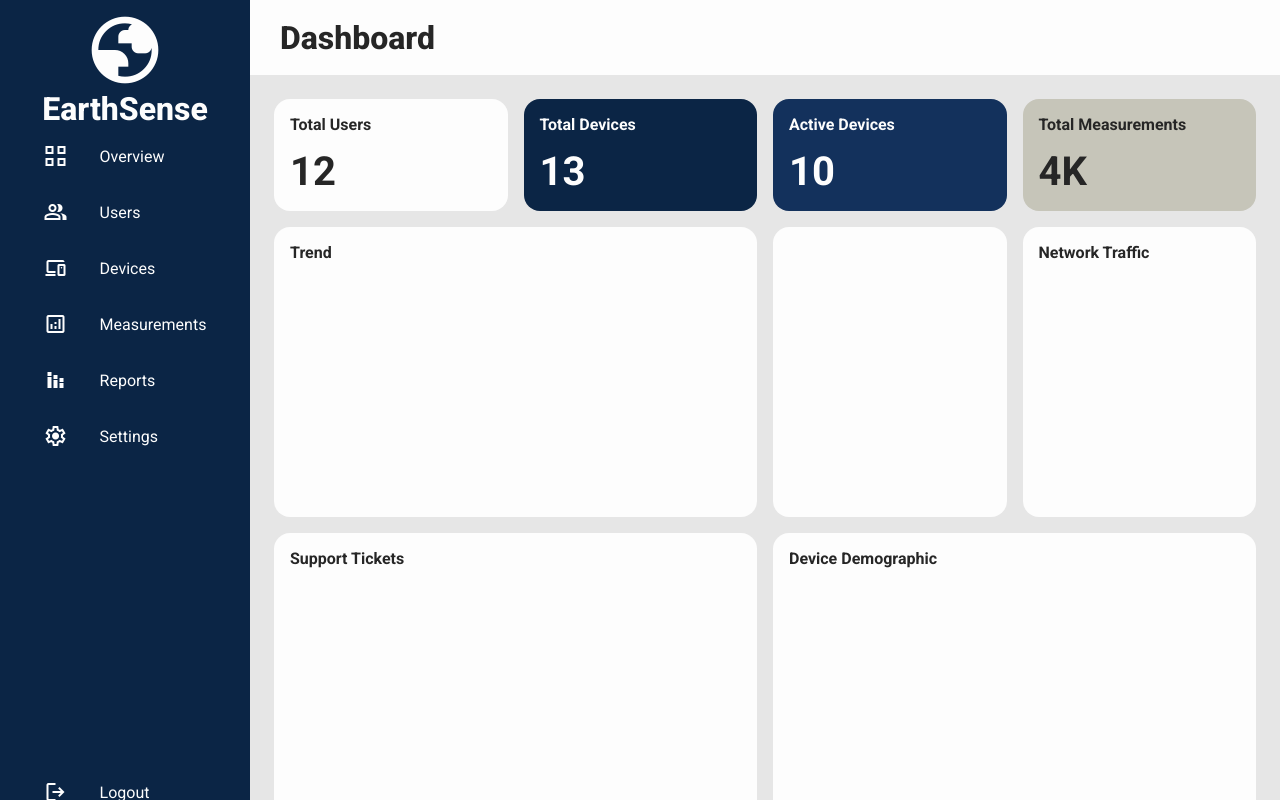
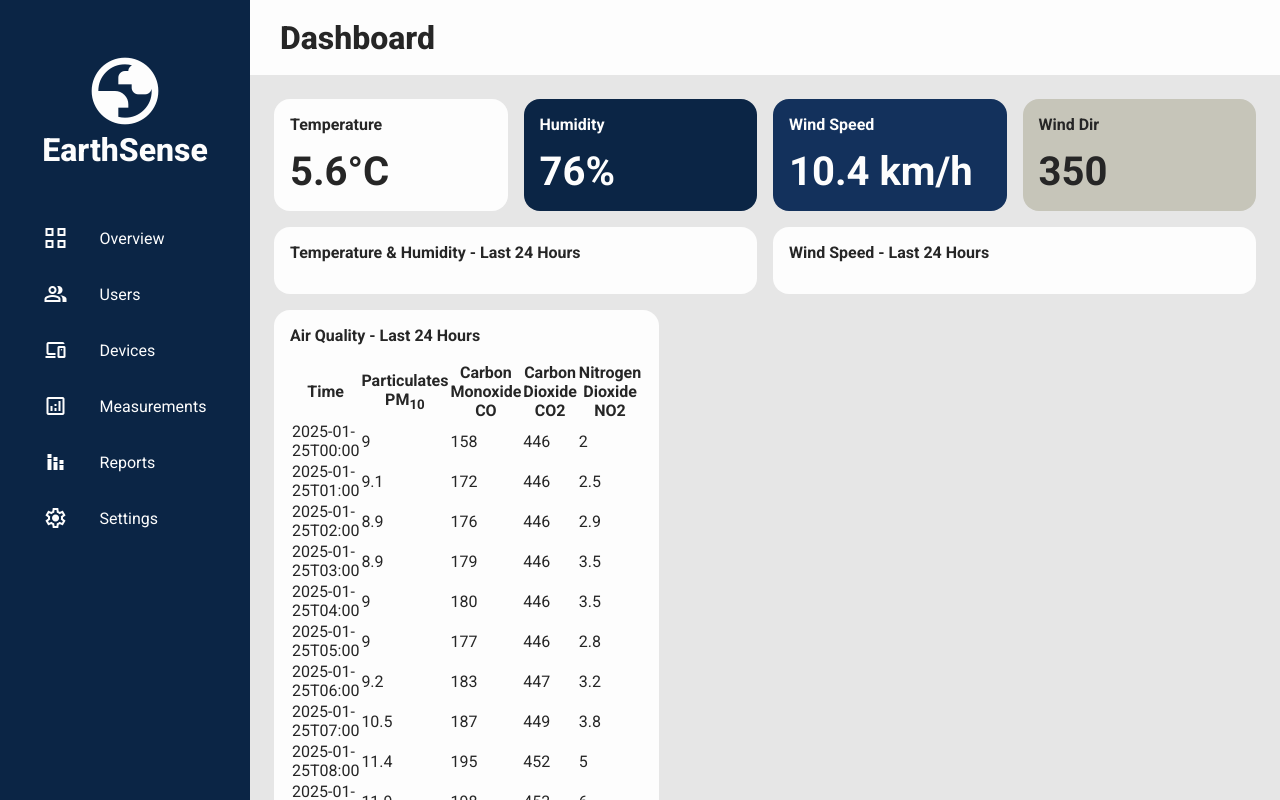
Before and after one commit to alittlebroken/earthsense, a React (Vite) app: page / in a window 1280 px wide. Shown: the top 800 px of the page. Built offline with nearby package versions, Linux system fonts and the light colour scheme.

Commit message:
added DashBoardMain content componenet and styles

```diff
--- a/src/features/DashboardMain/DashboardMain.jsx
+++ b/src/features/DashboardMain/DashboardMain.jsx
@@ -1,4 +1,15 @@
+import { LineChart, Line, XAxis, YAxis, CartesianGrid, Tooltip, Legend,ResponsiveContainer, RadialBarChart, RadialBar } from 'recharts';
+
+import chartingData, { ticketData, meteorlogicalData} from '../../mocks/mockedData';
+
 import './DashboardMain.css';
+
+const style = {
+    top: '50%',
+    right: 0,
+    transform: 'translate(0, -50%)',
+    lineHeight: '24px',
+  };
 
 const DashboardMain = ({children}) => {
     return (
@@ -7,37 +18,62 @@ const DashboardMain = ({children}) => {
             <section className="grid grid-cols-4 gap-1">
 
                 <div className="rounded bg-colour-white pad-1 flex flex-col flex-justify-between">
-                    <span className="text-700">Total Users</span>
-                    <span className="text-lg text-700">12</span>
+                    <span className="text-700">Temperature</span>
+                    <span className="text-lg text-700">{meteorlogicalData.temp}°C</span>
                 </div>
                 <div className="rounded bg-colour-primary text-white pad-1 flex flex-col flex-justify-between">
-                    <span className="text-700">Total Devices</span>
-                    <span className="text-lg text-700">13</span>
+                    <span className="text-700">Humidity</span>
+                    <span className="text-lg text-700">{meteorlogicalData.humidity}%</span>
                 </div>
                 <div className="rounded bg-colour-secondary text-white pad-1 flex flex-col flex-justify-between">
-                    <span className="text-700">Active Devices</span>
-                    <span className="text-lg text-700">10</span>
+                    <span className="text-700">Wind Speed</span>
+                    <span className="text-lg text-700">{meteorlogicalData.windSpeed} km/h</span>
                 </div>
                 <div className="rounded bg-colour-tertiary pad-1 flex flex-col flex-justify-between">
-                    <span className="text-700">Total Measurements</span>
-                    <span className="text-lg text-700">4K</span>
+                    <span className="text-700">Wind Dir</span>
+                    <span className="text-lg text-700">{meteorlogicalData.windDir}</span>
                 </div>
             </section>
 
             <section className="grid grid-cols-4 gap-1 ">
 
-                <div className="grid-span-2 rounded bg-colour-white pad-1">
-                    <span className="text-700">Trend</span>
+                <div className="grid-span-2 rounded bg-colour-white pad-1 grid gap-1">
+                    <span className="text-700">Temperature & Humidity - Last 24 Hours</span>
+                    <ResponsiveContainer width="90%" height="90%">
+                        <LineChart
+                            width={500}
+                            height={300}
+                            data={meteorlogicalData.historicalData}
+                        >
+                         <CartesianGrid strokeDasharray="3 3" />
+                         <XAxis dataKey="time" />
+                         <YAxis yAxisId="left" />
+                         <YAxis yAxisId="right" orientation="right" />
+                         <Tooltip />
+                         <Legend />
+                         <Line yAxisId="left" type="monotone" dataKey="temp" stroke="#75485E" />
+                         <Line yAxisId="right" type="monotone" dataKey="humidity" stroke="#95BF8F" />
+                        </LineChart>
+                    </ResponsiveContainer>
                 </div>
 
-                <div className="rounded bg-colour-white pad-1">
-                <span className="text-700">
-
-                </span>
-                </div>
-
-                <div className="rounded bg-colour-white pad-1">
-                    <span className="text-700">Network Traffic</span>
+                <div className="grid-span-2 rounded bg-colour-white pad-1 grid gap-1">
+                    <span className="text-700">Wind Speed - Last 24 Hours</span>
+                    <ResponsiveContainer width="90%" height="90%">
+                        <LineChart
+                            width={500}
+                            height={300}
+                            data={meteorlogicalData.historicalData}
+                        >
+                         <CartesianGrid strokeDasharray="3 3" />
+                         <XAxis dataKey="time" />
+                         <YAxis />
+                         <Tooltip />
+                         <Legend />
+                         <Line type="monotone" dataKey="windSpeed" stroke="#FF7F11" />
+                         <Line type="monotone" dataKey="windGusts" stroke="#FF1B1C" />
+                        </LineChart>
+                    </ResponsiveContainer>
                 </div>
 
 
@@ -45,12 +81,34 @@ const DashboardMain = ({children}) => {
 
             <section className="grid grid-cols-4 gap-1">
 
-                <div className="grid-span-2 rounded bg-colour-white pad-1">
-                    <span className="text-700">Support Tickets</span>
-                </div>
-
-                <div className="grid-span-2 rounded bg-colour-white pad-1">
-                    <span className="text-700">Device Demographic</span>
+                <div className="grid-span-4 rounded bg-colour-white pad-1 flex flex-col gap-1">
+                    <span className="text-700">Air Quality - Last 24 Hours</span>
+                    <div className="dataTableContainer">
+                        <table className="dataTable">
+                            <thead>
+                            <tr>
+                                <th>Time</th>
+                                <th>Particulates PM<sub>10</sub></th>
+                                <th>Carbon Monoxide CO</th>
+                                <th>Carbon Dioxide CO2</th>
+                                <th>Nitrogen Dioxide NO2</th>
+                            </tr>
+                            </thead>
+                            <tbody>
+                                {meteorlogicalData.airQualityData.map((air) => {
+                                    return (
+                                        <tr>
+                                            <td>{air.time}</td>
+                                            <td>{air.particulates}</td>
+                                            <td>{air.co}</td>
+                                            <td>{air.co2}</td>
+                                            <td>{air.no2}</td>
+                                        </tr>
+                                    )
+                                })}
+                            </tbody>
+                        </table>
+                    </div>
                 </div>
 
             </section>
```
Also changed, not shown: src/features/DashboardMain/DashboardMain.css (line endings or trailing spaces).
